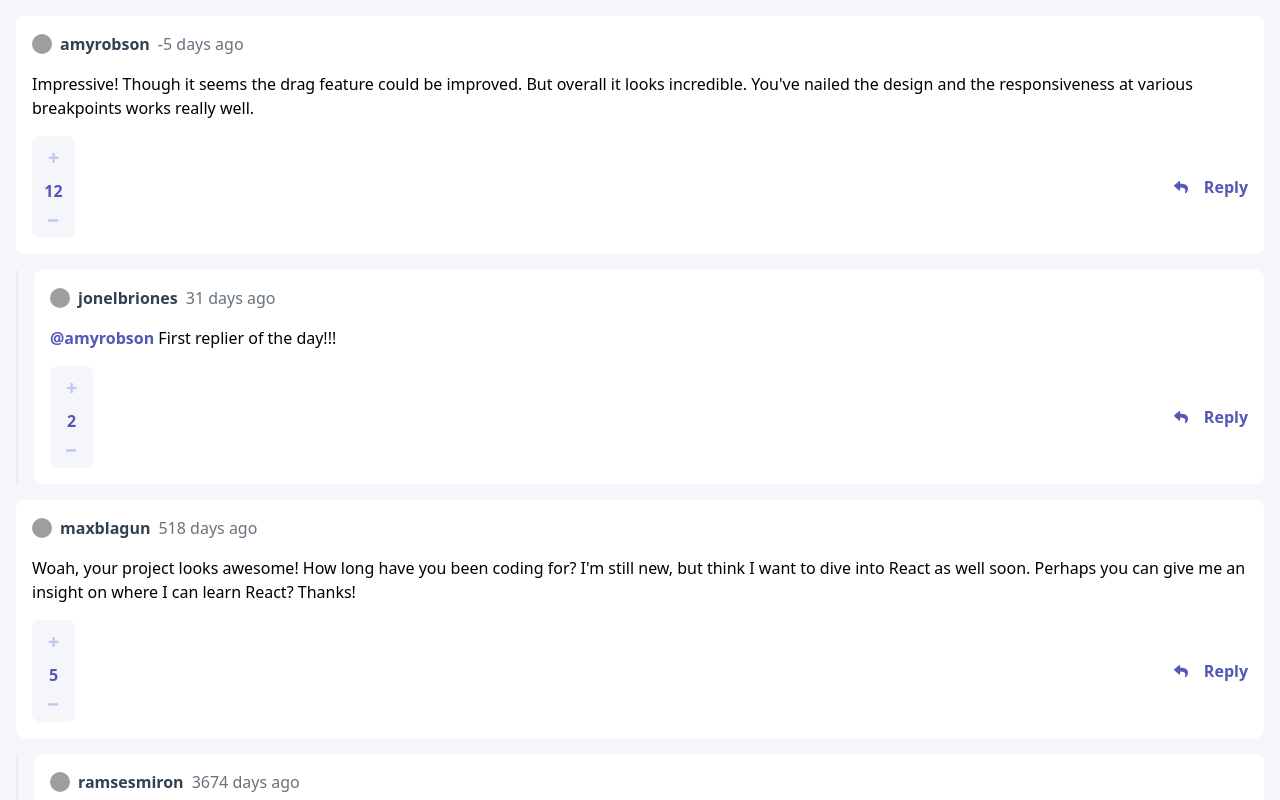
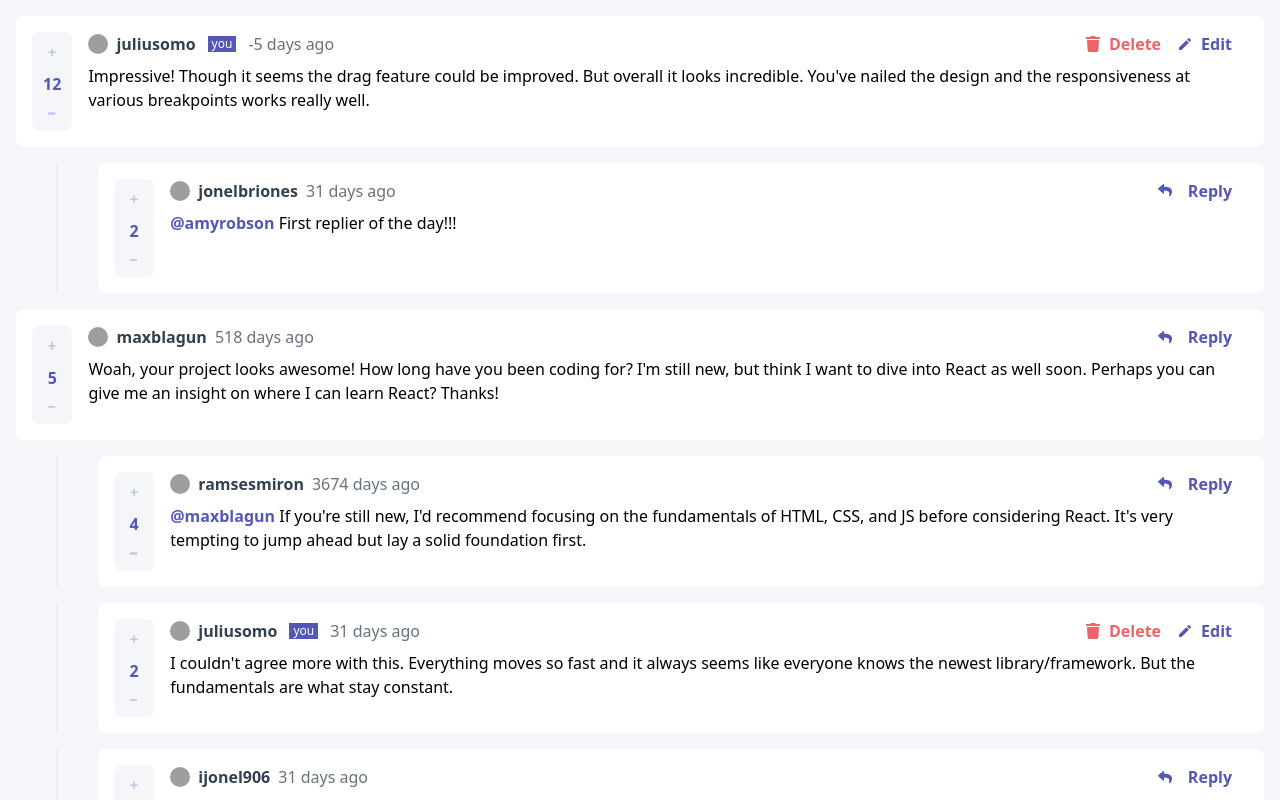
Before and after one commit to JonelBriones/interactive-comments-section, a React (Vite) app: page / in a window 1280 px wide. Shown: the top 800 px of the page. Built offline with nearby package versions, Linux system fonts and the light colour scheme; grey boxes are pictures that could not be loaded.

Commit message:
added edit comment function

```diff
--- a/src/App.tsx
+++ b/src/App.tsx
@@ -112,12 +112,42 @@ function App() {
     }
     setInput("");
   };
+  const onSubmitEdit = (
+    e: React.ChangeEvent<HTMLTextAreaElement>,
+    replyingTo: any,
+    parentID: number,
+    id: number
+  ) => {
+    e.preventDefault();
+    console.log("edit submit");
+    setCommentList(
+      commentList.map((comment: CommentType) =>
+        comment.id == id
+          ? {
+              ...comment,
+              content: input,
+            }
+          : {
+              ...comment,
+              replies: comment.replies.map((reply) =>
+                reply.id == id
+                  ? {
+                      ...reply,
+                      content: input,
+                    }
+                  : reply
+              ),
+            }
+      )
+    );
+    setInput("");
+  };
 
   return (
     <div className="min-h-screen h-auto  bg-neutral-veryLightGray p-4 select-none ">
       <div
         className="flex
-      flex-col gap-4 m-auto container"
+      flex-col gap-4 mx-auto container"
       >
         {commentList.map((comment) => (
           <div key={comment.id}>
@@ -130,12 +160,13 @@ function App() {
               input={input}
               setInput={setInput}
               onSubmit={onSubmit}
+              onSubmitEdit={onSubmitEdit}
             />
             {comment.replies?.map((reply: any) => {
               return (
                 <div
                   key={reply.id}
-                  className="pl-4 mt-4 border-l-2 border-neutral-lightGray"
+                  className="pl-4 mt-4 border-l-2 border-neutral-lightGray md:pl-10 md:ml-10"
                   id="comments"
                 >
                   <Comment
@@ -146,6 +177,7 @@ function App() {
                     input={input}
                     setInput={setInput}
                     onSubmit={onSubmit}
+                    onSubmitEdit={onSubmitEdit}
                   />
                 </div>
               );
@@ -160,6 +192,7 @@ function App() {
           input={input}
           setInput={setInput}
           onSubmit={onSubmit}
+          onSubmitEdit={onSubmitEdit}
           type={"parent"}
           showReply={true}
         />
--- a/src/components/AddComment.tsx
+++ b/src/components/AddComment.tsx
@@ -7,6 +7,7 @@ const AddComment = (props: any) => {
     input,
     setInput,
     onSubmit,
+    onSubmitEdit,
     type,
     user,
     showReply,
@@ -19,23 +20,14 @@ const AddComment = (props: any) => {
 
   const inputRef = useRef(null) as any;
   useEffect(() => {
-    if (inputRef.current && type == "child") {
+    if (
+      (inputRef.current && type == "child") ||
+      (inputRef.current && type == "edit")
+    ) {
       inputRef.current.focus();
-      //   inputRef.current.value = "@" + user?.username + " ";
     }
   }, [showReply]);
 
-  //   const {
-  //     id,
-  //     content,
-  //     createdAt,
-  //     score,
-  //     user,
-  //     replies,
-  //     replyActive,
-  //     replyingTo,
-  //     parentID,
-  //   } = comment as CommentType;
   return (
     <div
       className={`${
@@ -43,7 +35,13 @@ const AddComment = (props: any) => {
       } flex flex-col gap-4 mt-4 bg-neutral-white p-4 rounded-lg`}
     >
       <form
-        onSubmit={(e) => onSubmit(e, user?.username, comment?.parentID)}
+        onSubmit={(e) => {
+          if (type == "edit") {
+            onSubmitEdit(e, user?.username, comment?.parentID, id);
+          } else {
+            onSubmit(e, user?.username, comment?.parentID, id);
+          }
+        }}
         className="relative"
       >
         <textarea
--- a/src/components/Comment.tsx
+++ b/src/components/Comment.tsx
@@ -1,5 +1,7 @@
-import { useEffect, useRef, useState } from "react";
+import { useEffect } from "react";
 import AddComment from "./AddComment";
+import { FaTrash } from "react-icons/fa";
+import { MdEdit } from "react-icons/md";
 
 export type CommentReply = {
   id: number;
@@ -58,18 +60,10 @@ const Comment = ({
   input,
   setInput,
   onSubmit,
+  onSubmitEdit,
 }: any) => {
-  const {
-    id,
-    content,
-    createdAt,
-    score,
-    user,
-    replies,
-    replyActive,
-    replyingTo,
-    parentID,
-  } = comment as CommentType;
+  const { id, content, createdAt, score, user, replyActive, replyingTo } =
+    comment as CommentType;
 
   const like = (id: number) => {
     if (score == 99) return;
@@ -118,6 +112,7 @@ const Comment = ({
     }
   };
   const replyShow = (id: number) => {
+    setInput("");
     setCommentList(
       commentList.map((comment: CommentType) =>
         comment.id == id
@@ -140,6 +135,55 @@ const Comment = ({
       )
     );
   };
+  const replyEdit = (id: number) => {
+    // const comment = commentList.find((comment: CommentType) =>
+    //   comment.id === id
+    //     ? comment
+    //     : comment.replies.find((reply) => reply.id == id)
+    // );
+    // console.log(comment, id);
+    setInput(content);
+    setCommentList(
+      commentList.map((comment: CommentType) =>
+        comment.id == id
+          ? {
+              ...comment,
+              replyActive: !comment.replyActive,
+              replies: comment.replies.map((reply) => {
+                return { ...reply, replyActive: false };
+              }),
+            }
+          : {
+              ...comment,
+              replyActive: false,
+              replies: comment.replies.map((reply) =>
+                reply.id == id
+                  ? { ...reply, replyActive: !replyActive }
+                  : { ...reply, replyActive: false }
+              ),
+            }
+      )
+    );
+  };
+  const replyDelete = (id: number) => {
+    const isParentComment = commentList.find(
+      (comment: CommentType) => comment.id === id
+    );
+    if (isParentComment) {
+      setCommentList(
+        commentList.filter((comment: CommentType) => comment.id != id)
+      );
+    } else {
+      setCommentList(
+        commentList.map((comment: CommentType) => {
+          return {
+            ...comment,
+            replies: comment.replies.filter((reply) => reply.id != id),
+          };
+        })
+      );
+    }
+  };
 
   useEffect(() => {
     // replyShow(id);
@@ -150,15 +194,31 @@ const Comment = ({
     const days = diff / (1000 * 60 * 60 * 24);
     return `${Math.floor(days)}`;
   }
-  const formmatter = new Intl.DateTimeFormat(undefined);
-  const date = daysAgo(new Date(createdAt));
 
-  const daysAgoFormatter = formmatter.format(parseInt(date));
   return (
     <>
-      <div className="bg-neutral-white p-4 rounded-lg flex flex-col gap-2 ">
-        <div className="flex flex-col gap-4 ">
-          <div className="flex place-items-center justify-self-start gap-2">
+      <div className="bg-neutral-white p-4 rounded-lg ">
+        <div className="flex flex-col gap-4 md:flex-row md:gap-4 ">
+          <div className="hidden md:flex place-items-center bg-neutral-veryLightGray w-fit rounded-lg md:flex-col">
+            <div
+              onClick={() => like(id)}
+              className="flex place-items-center justify-center size-full py-3 px-3 md:px-4 md:py-4"
+            >
+              <img src="../src/images/icon-plus.svg" alt="icon-plus" />
+            </div>
+            <span className="font-bold text-primary-moderateBlue min-w-6 md:w-2 text-center ">
+              {score}
+            </span>
+            <div
+              onClick={() => dislike(id)}
+              className="flex place-items-center justify-center size-full py-2 px-3 md:px-4 md:py-4 "
+            >
+              <img src="../src/images/icon-minus.svg" alt="icon-minus" />
+            </div>
+          </div>
+          <div className="flex justify-between flex-col md:justify-start md:gap-2 w-full">
+            <div className="flex justify-between">
+              <div className="flex place-items-center justify-between gap-2">
                 <img
                   src={user.image.png}
                   alt="profile.icon"
@@ -176,15 +236,80 @@ const Comment = ({
                   {daysAgo(new Date(createdAt))} days ago
                 </span>
               </div>
-
-          <p className="text-left">
+              <div className="hidden md:flex place-items-center ">
+                {currentUser?.username === user.username ? (
+                  <div className="flex gap-4 font-bold">
+                    <button
+                      className="flex gap-2 place-items-center  text-primary-softRed"
+                      onClick={() => replyDelete(id)}
+                    >
+                      <FaTrash />
+                      Delete
+                    </button>
+                    <button
+                      className="flex gap-2 place-items-center text-primary-moderateBlue"
+                      onClick={() => replyEdit(id)}
+                    >
+                      {!replyActive ? (
+                        <>
+                          <MdEdit />
+                          Edit
+                        </>
+                      ) : (
+                        <>cancel</>
+                      )}
+                    </button>
+                  </div>
+                ) : (
+                  <button
+                    className="text-primary-moderateBlue font-bold"
+                    onClick={() => {
+                      replyShow(id);
+                    }}
+                  >
+                    {!replyActive ? (
+                      <span className="flex gap-4 place-items-center">
+                        <img
+                          src="../src/images/icon-reply.svg"
+                          alt="icon-reply"
+                        />
+                        Reply
+                      </span>
+                    ) : (
+                      "Cancel"
+                    )}
+                  </button>
+                )}
+              </div>
+            </div>
+            {currentUser?.username == user.username ? (
+              <>
+                {!replyActive && content}
+                <AddComment
+                  showReply={comment.replyActive}
+                  currentUser={currentUser}
+                  input={input}
+                  setInput={setInput}
+                  onSubmit={onSubmit}
+                  onSubmitEdit={onSubmitEdit}
+                  type={"edit"}
+                  user={user}
+                  replyShow={replyShow}
+                  id={id}
+                  comment={comment}
+                />
+              </>
+            ) : (
+              <p className="text-left block">
                 <span className="text-primary-moderateBlue font-bold">
                   {replyingTo && `@${replyingTo}`}
                 </span>{" "}
                 {content}
               </p>
+            )}
+          </div>
           <div className="flex justify-between">
-            <div className="flex place-items-center bg-neutral-veryLightGray w-fit rounded-lg md:flex-col">
+            <div className="flex place-items-center bg-neutral-veryLightGray w-fit rounded-lg md:flex-col md:hidden">
               <div
                 onClick={() => like(id)}
                 className="flex place-items-center justify-center size-full py-3 px-3 md:px-4 md:py-4"
@@ -201,7 +326,10 @@ const Comment = ({
                 <img src="../src/images/icon-minus.svg" alt="icon-minus" />
               </div>
             </div>
-            <div className="flex place-items-center">
+            <div className="md:hidden flex place-items-center">
+              {currentUser?.username === user.username ? (
+                <div>delete | edit</div>
+              ) : (
                 <button
                   className="text-primary-moderateBlue font-bold"
                   onClick={() => {
@@ -210,17 +338,22 @@ const Comment = ({
                 >
                   {!replyActive ? (
                     <span className="flex gap-4 place-items-center">
-                    <img src="../src/images/icon-reply.svg" alt="icon-reply" />
+                      <img
+                        src="../src/images/icon-reply.svg"
+                        alt="icon-reply"
+                      />
                       Reply
                     </span>
                   ) : (
                     "Cancel"
                   )}
                 </button>
+              )}
             </div>
           </div>
         </div>
       </div>
+      {currentUser?.username !== user.username && (
         <AddComment
           showReply={comment.replyActive}
           currentUser={currentUser}
@@ -233,6 +366,7 @@ const Comment = ({
           id={id}
           comment={comment}
         />
+      )}
       {/* </div> */}
       {/* {replies?.map((reply: Reply) => {
         return (
--- a/src/data.json
+++ b/src/data.json
@@ -17,7 +17,7 @@
           "png": "./images/avatars/image-amyrobson.png",
           "webp": "./images/avatars/image-amyrobson.webp"
         },
-        "username": "amyrobson"
+        "username": "juliusomo"
       },
       "replies": [
         {
@@ -99,6 +99,20 @@
           }
         }
       ]
+    },
+    {
+      "id": 22222,
+      "content": "Testing delete function",
+      "createdAt": "2024-05-8",
+      "score": 16,
+      "user": {
+        "image": {
+          "png": "./images/avatars/image-amyrobson.png",
+          "webp": "./images/avatars/image-amyrobson.webp"
+        },
+        "username": "juliusomo"
+      },
+      "replies": []
     }
   ]
 }
```
Lines whose indentation alone changed are shown as unchanged.
